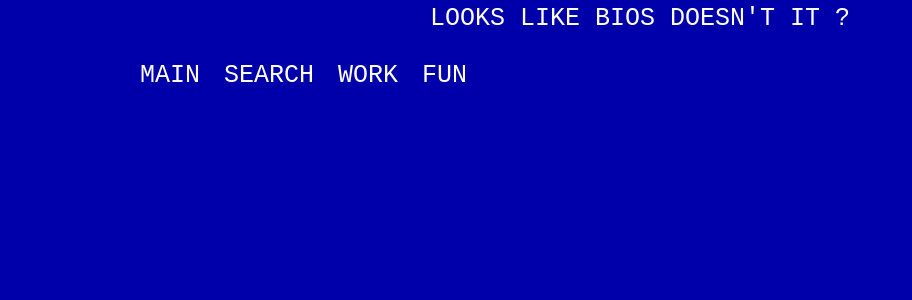
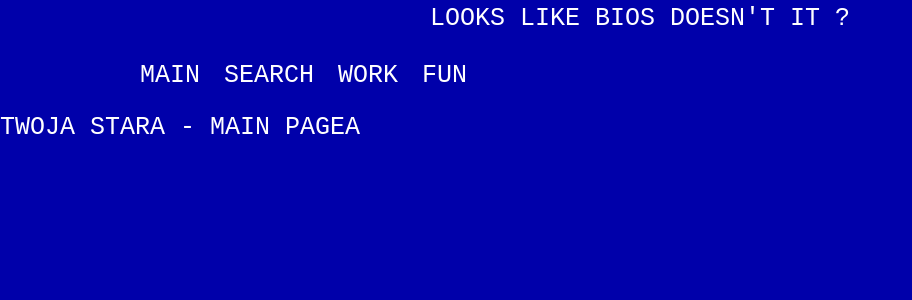
Before and after one commit to buckwheattN1/startup-page, a React (Create React App) app: page / in a window 1280 px wide. Shown: the top 300 px of the page, without its empty margins (0-912 px from the left). Built offline with nearby package versions, Linux system fonts and the light colour scheme.

Commit message:
add routing to app

```diff
--- a/src/App.js
+++ b/src/App.js
@@ -1,11 +1,18 @@
 import React from "react";
+import { Route, Routers, Routes } from "react-router-dom";
 
 import Header from "./components/layout/Header";
+import MainPage from "./components/pages/Main";
+import SearchPage from "./components/pages/Search";
 
 function App() {
   return (
     <div>
       <Header />
+      <Routes>
+        <Route path="/" element={<MainPage />} />
+        <Route path="/search" element={<SearchPage />} />
+      </Routes>
     </div>
   );
 }
--- a/src/index.js
+++ b/src/index.js
@@ -1,6 +1,12 @@
 import React from "react";
 import { createRoot } from "react-dom/client";
+import { BrowserRouter } from "react-router-dom";
+
 import App from "./App";
 import "./index.css";
 
-createRoot(document.getElementById("root")).render(<App />);
+createRoot(document.getElementById("root")).render(
+  <BrowserRouter>
+    <App />
+  </BrowserRouter>
+);
```
Also changed, not shown: package.json (+12 -0 lines).
